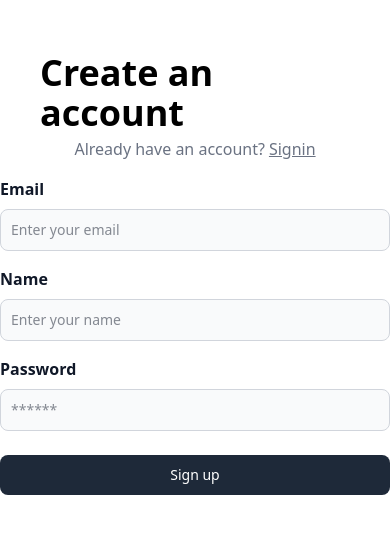
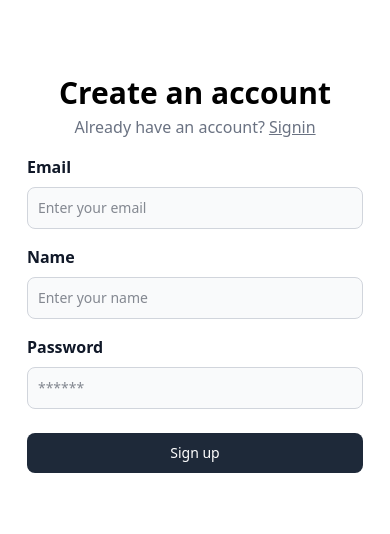
Before and after one commit to ismail-gits/medium-clone, a React (Vite) app in the folder frontend/: page /signup in a window 390 px wide. Shown: the part 144-678 px from the top of the page. Built offline with nearby package versions, Linux system fonts and the light colour scheme.

Commit message:
Added responsiveness for signin and signup

```diff
--- a/frontend/src/components/AuthHeader.tsx
+++ b/frontend/src/components/AuthHeader.tsx
@@ -9,7 +9,7 @@ interface authHeaderType {
 
 export const AuthHeader = ({title, subTitle, to, toText}: authHeaderType) => {
   return <div className="">
-  <div className="font-extrabold text-4xl">
+  <div className="font-extrabold text-3xl md:text-4xl">
     {title}
   </div>
 
--- a/frontend/src/pages/Signin.tsx
+++ b/frontend/src/pages/Signin.tsx
@@ -32,7 +32,7 @@ export function Signin() {
   return <div className="grid grid-cols-1 lg:grid-cols-2">
     <div className="h-screen flex justify-center flex-col items-center">
       <div>
-        <div className="px-10">
+        <div className="px-5 lg:px-10">
           <AuthHeader title="Welcome back! Sign in" subTitle="Don't have an account?" to="signup" toText="Signup"/>
         </div>
         <div>
--- a/frontend/src/pages/Signup.tsx
+++ b/frontend/src/pages/Signup.tsx
@@ -34,7 +34,7 @@ export function Signup() {
   return <div className="grid grid-cols-1 lg:grid-cols-2">
     <div className="h-screen flex justify-center flex-col items-center">
       <div>
-        <div className="px-10">
+        <div className="px-8 lg:px-10">
           <AuthHeader title="Create an account" subTitle="Already have an account?" to="signin" toText="Signin"/>
         </div>
         <div>
```
